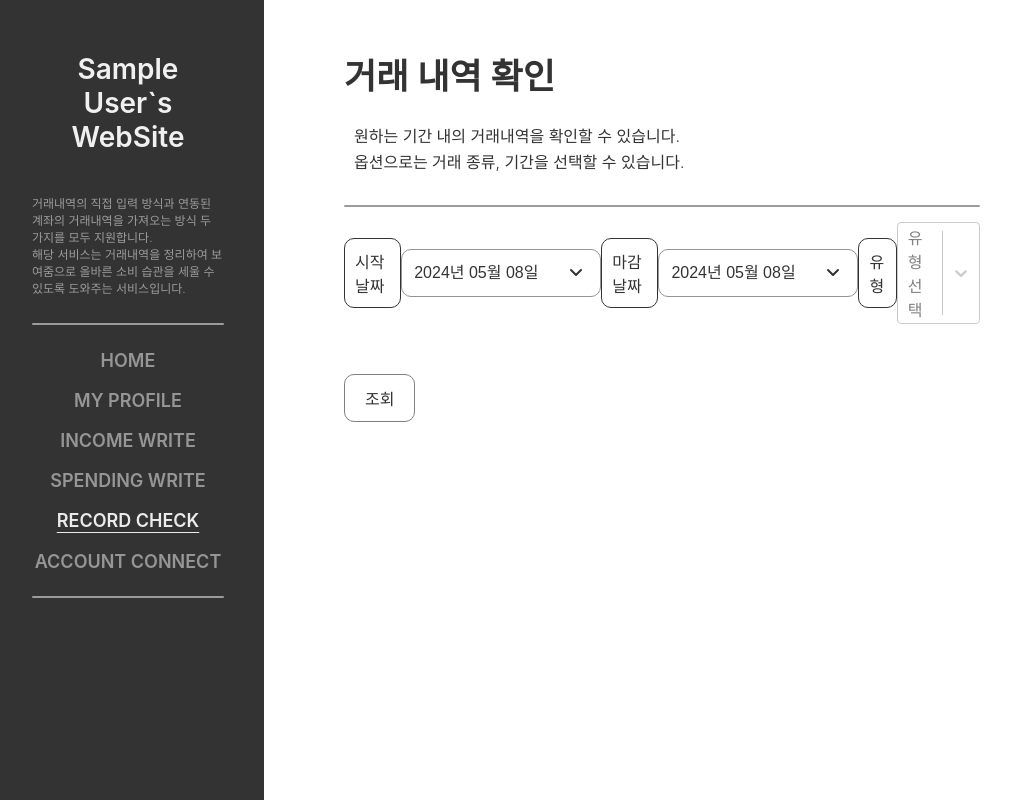
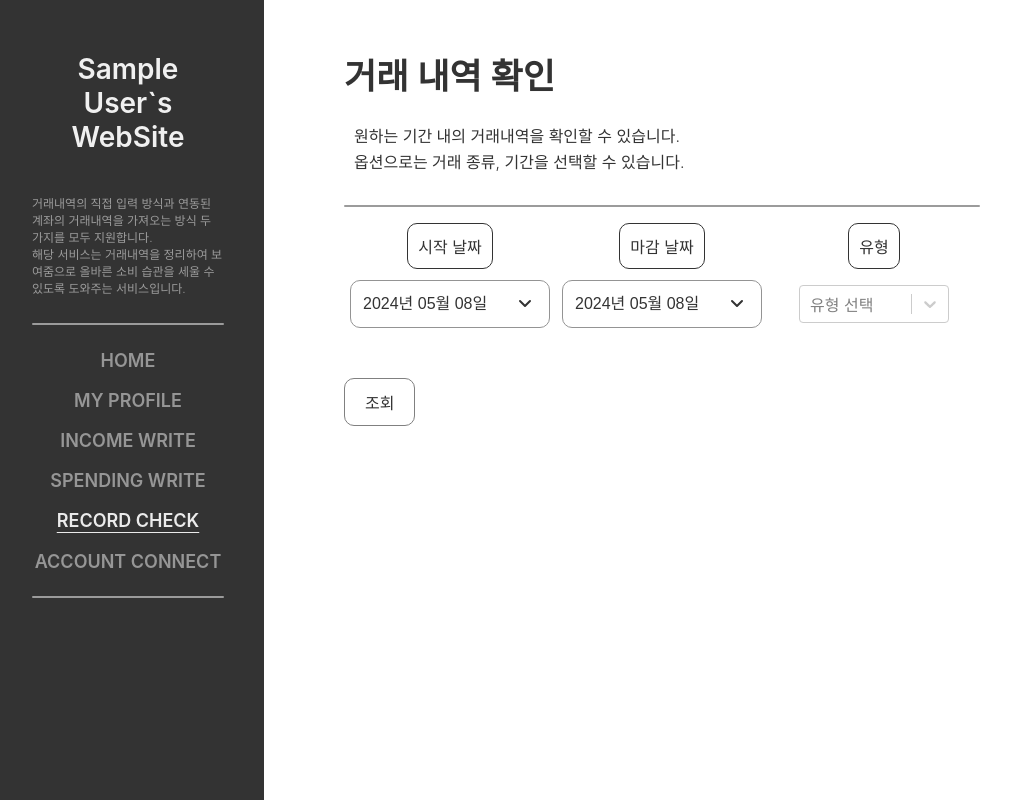
Before and after one commit to lkl4502/account_book_project, a React (Create React App) app in the folder frontend/: page /recordCheck in a window 1280 px wide. Shown: the whole page, without its empty margins (8-1019 px from the left). Built offline with nearby package versions, Linux system fonts and the light colour scheme; sample sign-in values are in the browser's storage.

Commit message:
front : 거래 내역 확인을 위한 정보 입력 칸을 grid로 변경후 정렬

```diff
--- a/frontend/src/pages/RecordCheck.jsx
+++ b/frontend/src/pages/RecordCheck.jsx
@@ -8,10 +8,13 @@
 import axios from "axios";
 
 const FormContainer = styled.div`
-  display: flex;
+  display: grid;
   width: 75%;
-  justify-content: space-around;
+  grid-template-columns: 1fr 1fr 1fr;
+  grid-template-rows: 1fr 1fr;
+  justify-items: center;
   align-items: center;
+  grid-gap: 10px 0px;
 `;
 
 const StyledSelect = styled(Select)`
@@ -70,12 +73,11 @@
 
       <FormContainer>
         <Text>시작 날짜</Text>
+        <Text>마감 날짜</Text>
+        <Text>유형</Text>
+
         <CustomCalendar value={startDate} onChange={setStartDate} />
-
-        <Text>마감 날짜</Text>
         <CustomCalendar value={endDate} onChange={setEndDate} />
-
-        <Text>유형</Text>
         <StyledSelect
           options={types}
           onChange={setType}
```
